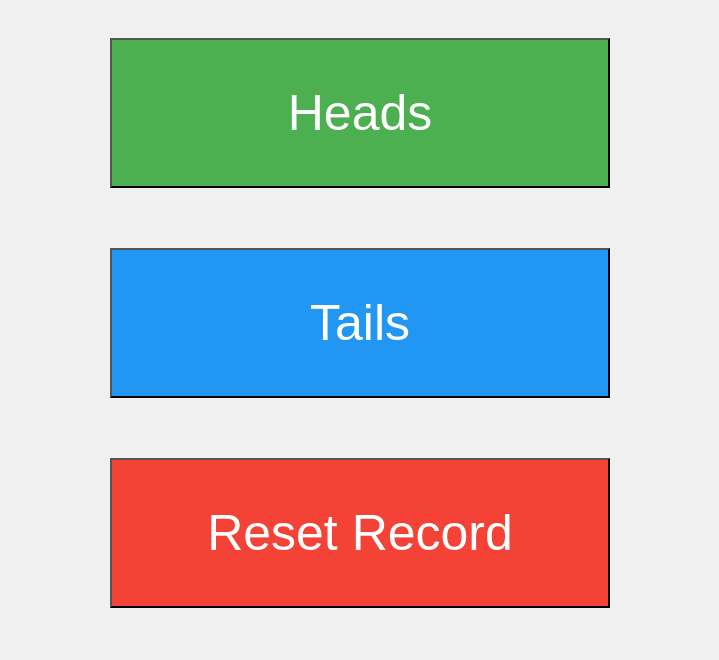
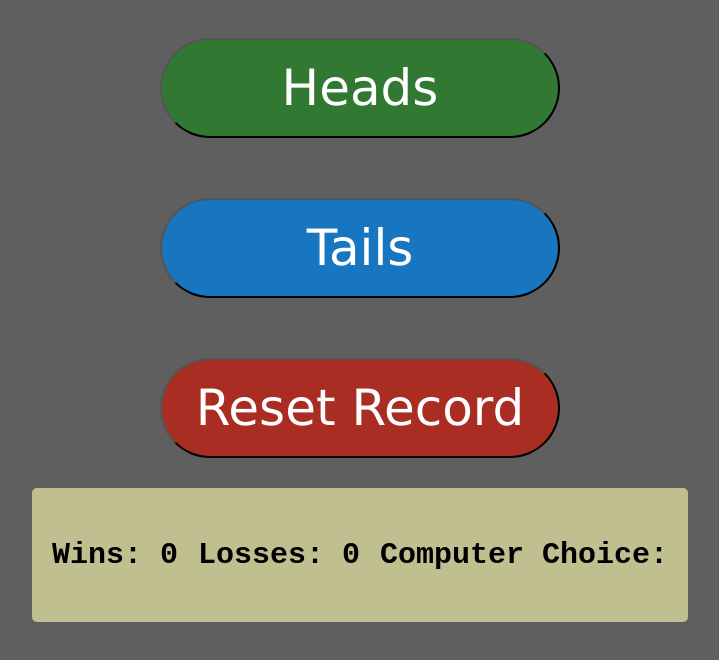
Before and after one commit to ankitsharma2006/Head-Tails, a plain HTML site: page index.html in a window 1280 px wide. Shown: the whole page, without its empty margins (280-999 px from the left). Drawn offline with Linux system fonts and the light colour scheme.

Commit message:
third commit

```diff
--- a/index.html
+++ b/index.html
@@ -10,33 +10,52 @@
             flex-direction: column;
             align-items: center;
             justify-content: center;
-            background-color: #f0f0f0;
+            background-color: #5f5f5f;
         }
         button {
-            width:500px;
-            height: 150px;
+            width:400px;
+            height: 100px;
             margin: 30px;
             font-size: 50px;
+            font-family: Verdana, Geneva, Tahoma, sans-serif;
             cursor: pointer;
+            border-radius: 50px;
         }
         .heads {
-            background-color: #4CAF50;
+            background-color: #317933;
             color: white;
         }
         .tails {
-            background-color: #2196F3;
+            background-color: #1875c0;
             color: white;
         }
         .reset {
-            background-color: #f44336;
+            background-color: #aa2d24;
             color: white;
+        }
+        .Record {
+            font-size: 30px;
+            font-weight: bold;
+            font-family: 'Courier New', Courier, monospace;
+            font-color: #ffffff;
+            display: flex;
+            gap: 20px;
+            background-color: #bfbf8f;
+            padding: 20px;
+            border-radius: 5px;
         }
     </style>
 </head>
 <body>
 <button class="heads" onclick="flipCoin('heads')">Heads</button>
 <button class="tails" onclick="flipCoin('tails')">Tails</button>
-<button class="reset" onclick="localStorage.removeItem('record'); alert('Record reset!'); record.wins=record.losses=0">Reset Record</button>
+<button class="reset" onclick="localStorage.removeItem('record'); alert('Record reset!'); document.querySelector('.wins').textContent= '0'; document.querySelector('.losses').textContent= '0'; record.wins=record.losses=0; document.querySelector('.computer-choice').textContent = '';">Reset Record</button>
+<div class="Record">
+    <p>Wins: <span class="wins">0</span></p>
+    <p>Losses: <span class="losses">0</span></p>
+    <p>Computer Choice: <span class="computer-choice"></span></p>
+
+</div>
 </body>
 <script>
     let record=JSON.parse(localStorage.getItem('record')) || {
@@ -51,12 +70,11 @@
         } else {
             computerChoice = 'tails';
         }
+        document.querySelector('.computer-choice').textContent = computerChoice;
         if(choice === computerChoice){
-            record.wins++;
-            alert('You win! Computer chose ' + computerChoice + "record: " + record.wins + " wins, " + record.losses + " losses");
+            document.querySelector('.wins').textContent = ++record.wins;
         } else {
-            record.losses++;
-            alert('You lose! Computer chose ' + computerChoice + "record: " + record.wins + " wins, " + record.losses + " losses");
+            document.querySelector('.losses').textContent = ++record.losses;
         }
         localStorage.setItem('record', JSON.stringify(record));
     }
```
